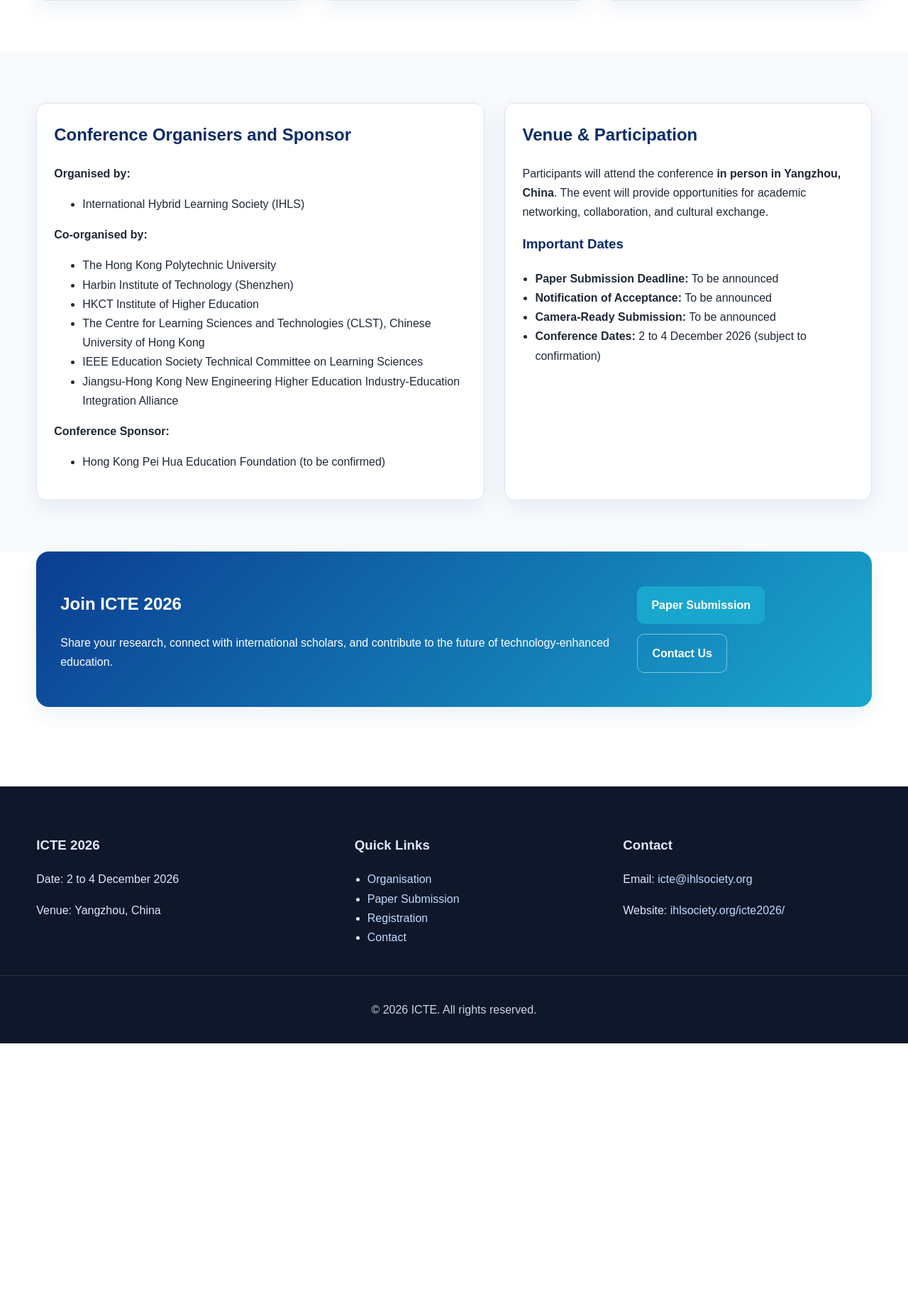
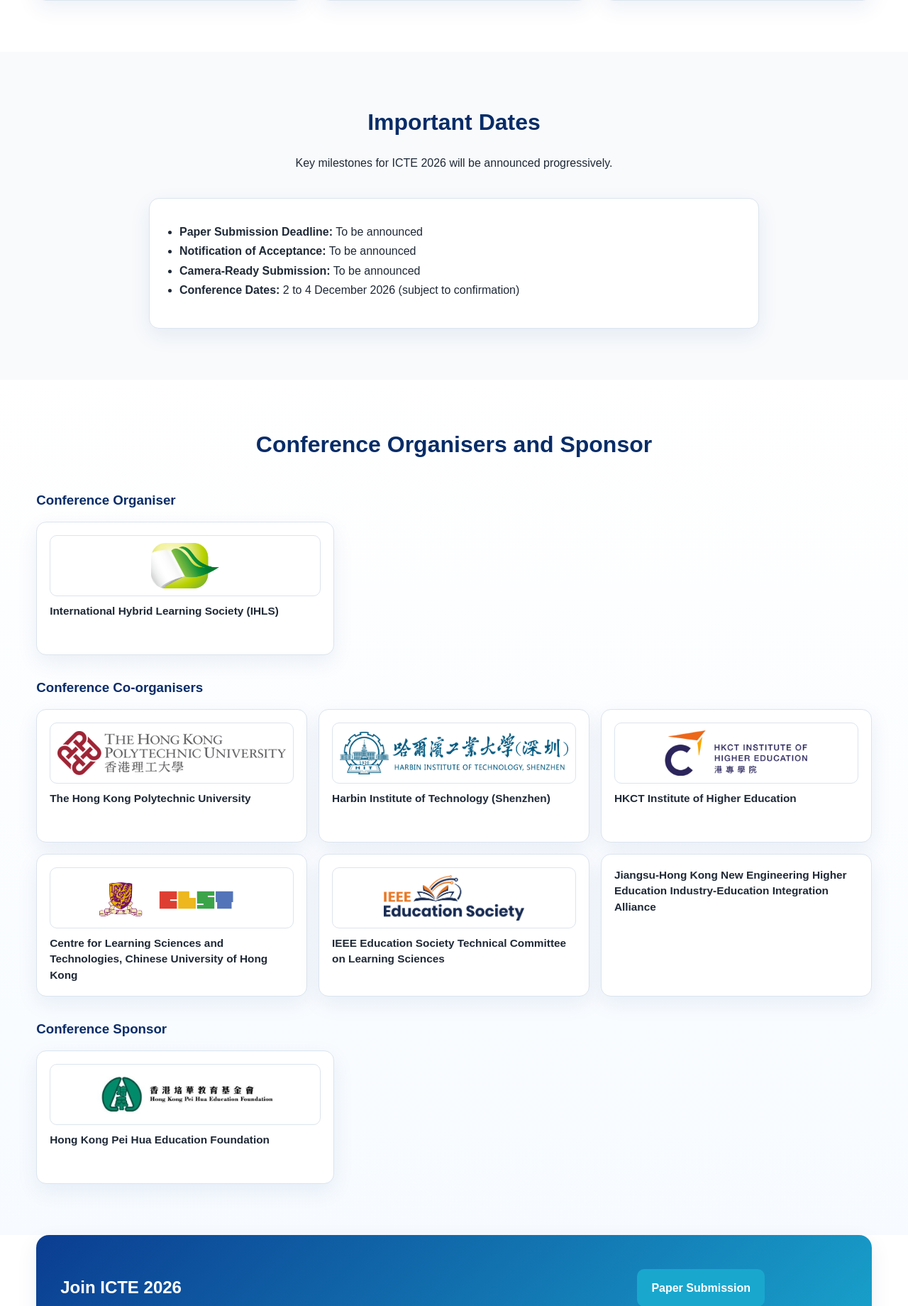
Before and after one commit to ihlsociety/ihlsociety.github.io, a PHP site: page /icte2026_test/index.html in a window 1280 px wide. Shown: the part 2883-4723 px from the top of the page at 71% size. Before the commit the page ends 4353 px from the top, so only its background shows below. Run offline with PHP 8.4, Linux system fonts and the light colour scheme.

Commit message:
updated the logos

```diff
--- a/icte2026_test/css/styles.css
+++ b/icte2026_test/css/styles.css
@@ -320,6 +320,80 @@
   padding-left: 18px;
 }
 
+.important-dates-card {
+  max-width: 860px;
+  margin: 0 auto;
+}
+
+.partner-section {
+  background: linear-gradient(180deg, #ffffff 0%, #f7fbff 100%);
+  padding-top: 64px;
+}
+
+.partner-group + .partner-group {
+  margin-top: 30px;
+}
+
+.partner-group h3 {
+  margin: 0 0 14px;
+  color: var(--primary-dark);
+}
+
+.partner-grid {
+  display: grid;
+  grid-template-columns: repeat(3, minmax(0, 1fr));
+  gap: 16px;
+}
+
+.partner-grid-single {
+  grid-template-columns: minmax(0, 1fr);
+  max-width: 420px;
+}
+
+.partner-tile {
+  display: flex;
+  flex-direction: column;
+  gap: 10px;
+  justify-content: flex-start;
+  min-height: 188px;
+  padding: 18px;
+  border-radius: var(--radius);
+  border: 1px solid var(--border);
+  background: var(--white);
+  box-shadow: var(--shadow);
+  color: var(--text);
+  text-decoration: none;
+  transition: transform 0.2s ease, box-shadow 0.2s ease, border-color 0.2s ease;
+}
+
+.partner-tile:hover {
+  transform: translateY(-2px);
+  text-decoration: none;
+  border-color: rgba(11, 61, 145, 0.3);
+  box-shadow: 0 14px 30px rgba(11, 61, 145, 0.13);
+}
+
+.partner-tile:focus-visible {
+  outline: 3px solid rgba(25, 167, 206, 0.5);
+  outline-offset: 2px;
+}
+
+.partner-tile img {
+  width: 100%;
+  height: 86px;
+  object-fit: contain;
+  border-radius: 10px;
+  border: 1px solid var(--border);
+  background: #ffffff;
+  padding: 10px;
+}
+
+.partner-tile span {
+  font-weight: 600;
+  font-size: 0.96rem;
+  line-height: 1.45;
+}
+
 .cta-section {
   padding-top: 0;
 }
@@ -441,8 +515,13 @@
   .committee-grid,
   .footer-grid,
   .member-columns,
-  .cards-grid.small-gap {
+  .cards-grid.small-gap,
+  .partner-grid {
     grid-template-columns: 1fr;
+  }
+
+  .partner-grid-single {
+    max-width: none;
   }
 
   .cta-box {
@@ -503,4 +582,13 @@
   .mini-card {
     padding: 20px;
   }
+
+  .partner-tile {
+    min-height: 172px;
+    padding: 16px;
+  }
+
+  .partner-tile img {
+    height: 76px;
+  }
 }
--- a/icte2026_test/index.html
+++ b/icte2026_test/index.html
@@ -6,7 +6,7 @@
   <meta name="viewport" content="width=device-width, initial-scale=1.0" />
 
   <title>ICTE 2026 | The 9th International Conference on Technology in Education</title>
-  <meta name="description" content="Official website of ICTE 2026, The 9th International Conference on Technology in Education. Explore the call for papers, organisers, publication tracks, important dates, venue, and participation details." />
+  <meta name="description" content="Official website of ICTE 2026, The 9th International Conference on Technology in Education. Explore the call for papers, organisers, sponsors, publication tracks, and important dates." />
   <meta name="keywords" content="ICTE 2026, International Conference on Technology in Education, educational technology, smart learning, AI in education, blended learning, vocational education, Springer CCIS, conference in China, Yangzhou" />
   <meta name="author" content="ICTE 2026" />
   <meta name="robots" content="index, follow" />
@@ -231,43 +231,81 @@
     </section>
 
     <section class="section alt-bg">
-      <div class="container grid-two">
-        <div class="card soft-card">
-          <h2>Conference Organisers and Sponsor</h2>
-          <p><strong>Organised by:</strong></p>
-          <ul>
-            <li>International Hybrid Learning Society (IHLS)</li>
-          </ul>
-
-          <p><strong>Co-organised by:</strong></p>
-          <ul>
-            <li>The Hong Kong Polytechnic University</li>
-            <li>Harbin Institute of Technology (Shenzhen)</li>
-            <li>HKCT Institute of Higher Education</li>
-            <li>The Centre for Learning Sciences and Technologies (CLST), Chinese University of Hong Kong</li>
-            <li>IEEE Education Society Technical Committee on Learning Sciences</li>
-            <li>Jiangsu-Hong Kong New Engineering Higher Education Industry-Education Integration Alliance</li>
-          </ul>
-
-          <p><strong>Conference Sponsor:</strong></p>
-          <ul>
-            <li>Hong Kong Pei Hua Education Foundation (to be confirmed)</li>
-          </ul>
+      <div class="container">
+        <div class="section-heading">
+          <h2>Important Dates</h2>
+          <p>Key milestones for ICTE 2026 will be announced progressively.</p>
         </div>
 
-        <div class="card soft-card">
-          <h2>Venue & Participation</h2>
-          <p>
-            Participants will attend the conference <strong>in person in Yangzhou, China</strong>. The event will provide opportunities for academic networking, collaboration, and cultural exchange.
-          </p>
-
-          <h3>Important Dates</h3>
+        <article class="card soft-card important-dates-card">
           <ul class="date-list">
             <li><strong>Paper Submission Deadline:</strong> To be announced</li>
             <li><strong>Notification of Acceptance:</strong> To be announced</li>
             <li><strong>Camera-Ready Submission:</strong> To be announced</li>
             <li><strong>Conference Dates:</strong> 2 to 4 December 2026 (subject to confirmation)</li>
           </ul>
+        </article>
+      </div>
+    </section>
+
+    <section class="section partner-section">
+      <div class="container">
+        <div class="section-heading">
+          <h2>Conference Organisers and Sponsor</h2>
+        </div>
+
+        <div class="partner-group">
+          <h3>Conference Organiser</h3>
+          <div class="partner-grid partner-grid-single">
+            <a class="partner-tile" href="https://ihlsociety.org/" target="_blank" rel="noopener noreferrer" aria-label="International Hybrid Learning Society website">
+              <img src="img/logo/ihls-logo.png" alt="International Hybrid Learning Society logo" />
+              <span>International Hybrid Learning Society (IHLS)</span>
+            </a>
+          </div>
+        </div>
+
+        <div class="partner-group">
+          <h3>Conference Co-organisers</h3>
+          <div class="partner-grid">
+            <a class="partner-tile" href="https://www.polyu.edu.hk/" target="_blank" rel="noopener noreferrer" aria-label="The Hong Kong Polytechnic University website">
+              <img src="img/logo/polyu-logo.png" alt="The Hong Kong Polytechnic University logo" />
+              <span>The Hong Kong Polytechnic University</span>
+            </a>
+
+            <a class="partner-tile" href="https://www.hitsz.edu.cn/" target="_blank" rel="noopener noreferrer" aria-label="Harbin Institute of Technology Shenzhen website">
+              <img src="img/logo/hitsz-logo.png" alt="Harbin Institute of Technology Shenzhen logo" />
+              <span>Harbin Institute of Technology (Shenzhen)</span>
+            </a>
+
+            <a class="partner-tile" href="https://www.hkct.edu.hk/" target="_blank" rel="noopener noreferrer" aria-label="HKCT Institute of Higher Education website">
+              <img src="img/logo/ctihe-logo.png" alt="HKCT Institute of Higher Education logo" />
+              <span>HKCT Institute of Higher Education</span>
+            </a>
+
+            <a class="partner-tile" href="https://clst.fed.cuhk.edu.hk/" target="_blank" rel="noopener noreferrer" aria-label="Chinese University of Hong Kong website">
+              <img src="img/logo/clst-logo.png" alt="Centre for Learning Sciences and Technologies logo" />
+              <span>Centre for Learning Sciences and Technologies, Chinese University of Hong Kong</span>
+            </a>
+
+            <a class="partner-tile" href="https://ieee-edusociety.org/" target="_blank" rel="noopener noreferrer" aria-label="IEEE Education Society website">
+              <img src="img/logo/ieee-edsoc-logo.png" alt="IEEE Education Society Technical Committee on Learning Sciences logo" />
+              <span>IEEE Education Society Technical Committee on Learning Sciences</span>
+            </a>
+
+            <a class="partner-tile" href="#" aria-label="Jiangsu-Hong Kong New Engineering Higher Education Industry-Education Integration Alliance website to be updated">
+              <span>Jiangsu-Hong Kong New Engineering Higher Education Industry-Education Integration Alliance</span>
+            </a>
+          </div>
+        </div>
+
+        <div class="partner-group">
+          <h3>Conference Sponsor</h3>
+          <div class="partner-grid partner-grid-single">
+            <a class="partner-tile" href="https://www.peihua.org.hk/" target="_blank" rel="noopener noreferrer" aria-label="Hong Kong Pei Hua Education Foundation website">
+              <img src="img/logo/peihua-logo.png" alt="Hong Kong Pei Hua Education Foundation logo" />
+              <span>Hong Kong Pei Hua Education Foundation</span>
+            </a>
+          </div>
         </div>
       </div>
     </section>
```
Also changed, not shown: icte2026_test/img/logo/clst-logo.png (added), icte2026_test/img/logo/ctihe-logo.png (added), icte2026_test/img/logo/hitsz-logo.png (added), icte2026_test/img/logo/ieee-edsoc-logo.png (added), icte2026_test/img/logo/ihls-logo.png (added), icte2026_test/img/logo/peihua-logo.png (added), icte2026_test/img/logo/polyu-logo.png (added).
